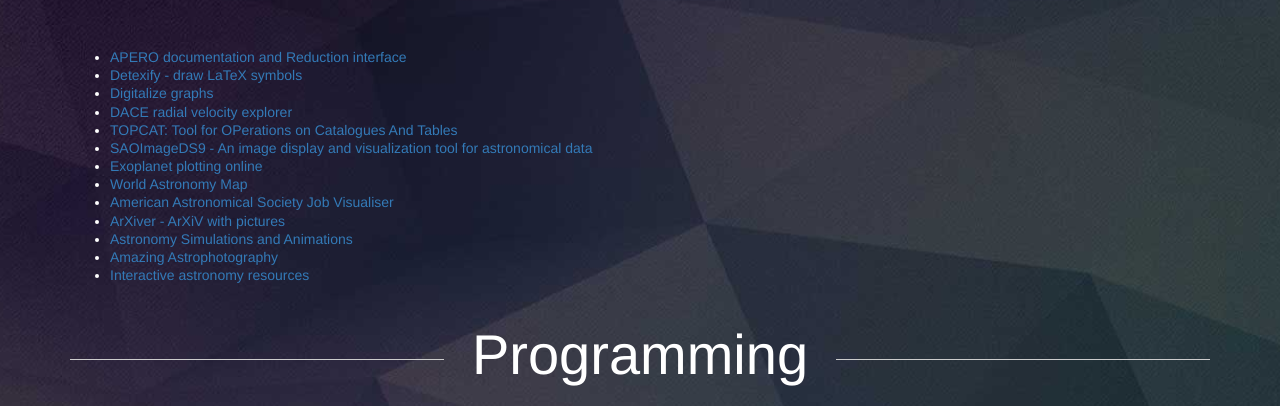
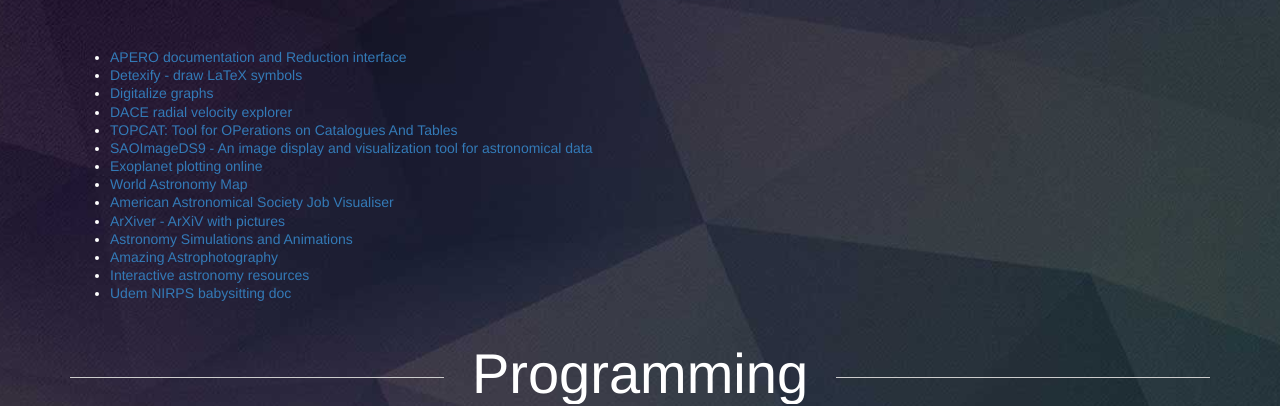
Before and after one commit to njcuk9999/njcuk9999.github.io, a website built with Parcel: page plinks.html in a window 1280 px wide. Shown: the part 412-818 px from the top of the page. Built offline with nearby package versions, Linux system fonts and the light colour scheme.

Commit message:
Update plinks.html

```diff
--- a/plinks.html
+++ b/plinks.html
@@ -77,6 +77,7 @@
               <li><a href="http://astro.unl.edu/animationsLinks.html">Astronomy Simulations and Animations</a></li>
               <li><a href="http://www.damianpeach.com">Amazing Astrophotography</a></li>
               <li><a href="https://highered.mheducation.com/sites/0072482621/student_view0/interactives.html">Interactive astronomy resources</a></li>
+              <li><a href="https://udemontreal-my.sharepoint.com/:p:/g/personal/lison_malo_umontreal_ca/EUt0CJch9WdMkBZPbQyvhwsBd1Zy82dtCXk824j7ejYbVw?rtime=gs_lwtoH3Ug">Udem NIRPS babysitting doc</a></li>
 
             </ul>
         </div>
```
